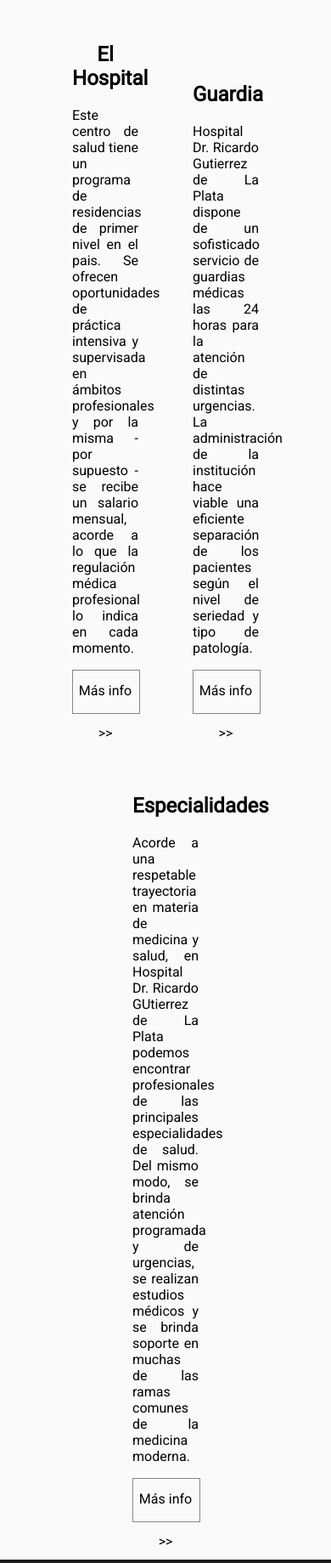
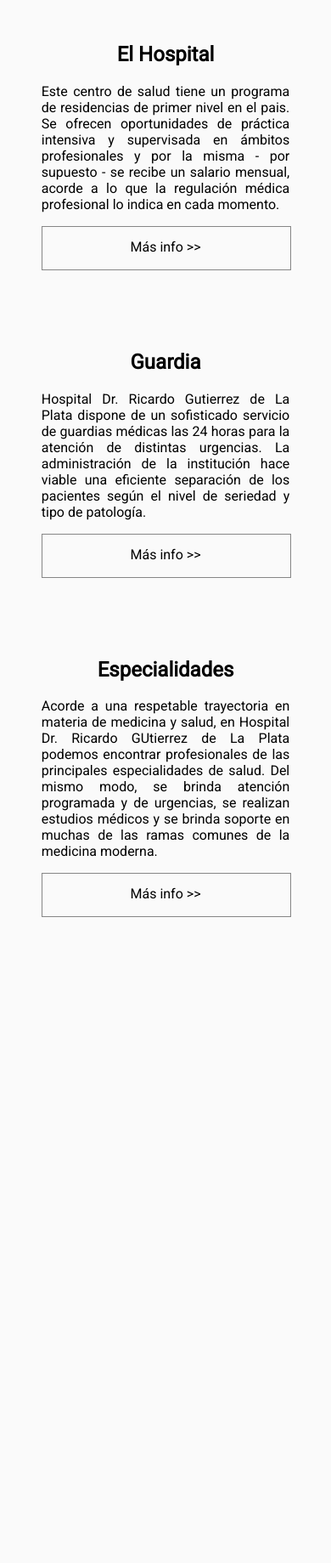
Before and after one commit to francoborrelli/hospitalGutierrez, a PHP site: page / in a window 390 px wide. Shown: the whole page at 85% size. After the commit the page ends 1079 px from the top, so only its background shows below. Run offline with PHP 8.4, Linux system fonts and the light colour scheme.

Commit message:
articulos responsive

```diff
--- a/resources/css/articles.css
+++ b/resources/css/articles.css
@@ -57,3 +57,18 @@
     opacity: 1;
     transform: scale(1,1);
 }
+
+
+@media ( max-width : 1050px ) {
+    .article-main{
+        width: 50%;
+        min-height: inherit;
+    }
+}
+
+@media ( max-width : 550px ) {
+    .article-main{
+        width: 75%;
+        min-height: inherit;
+    }
+}
```
